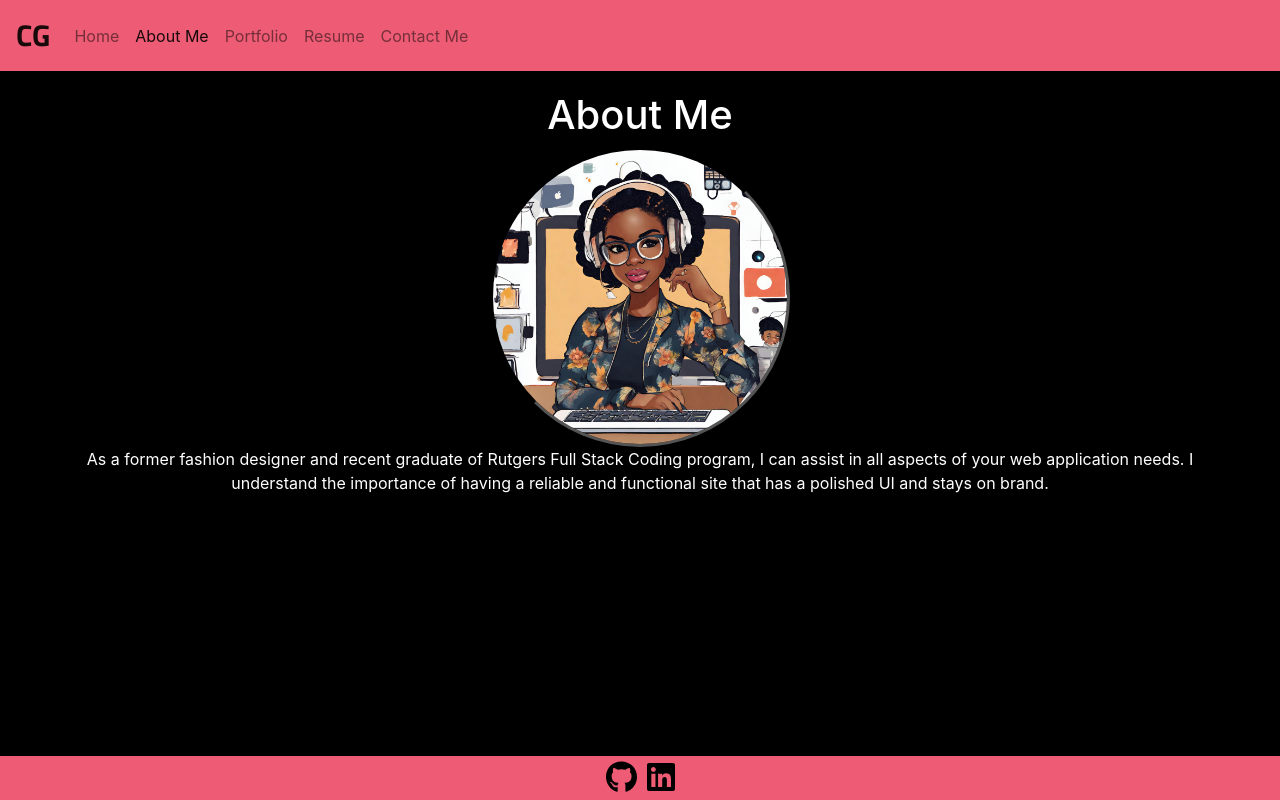
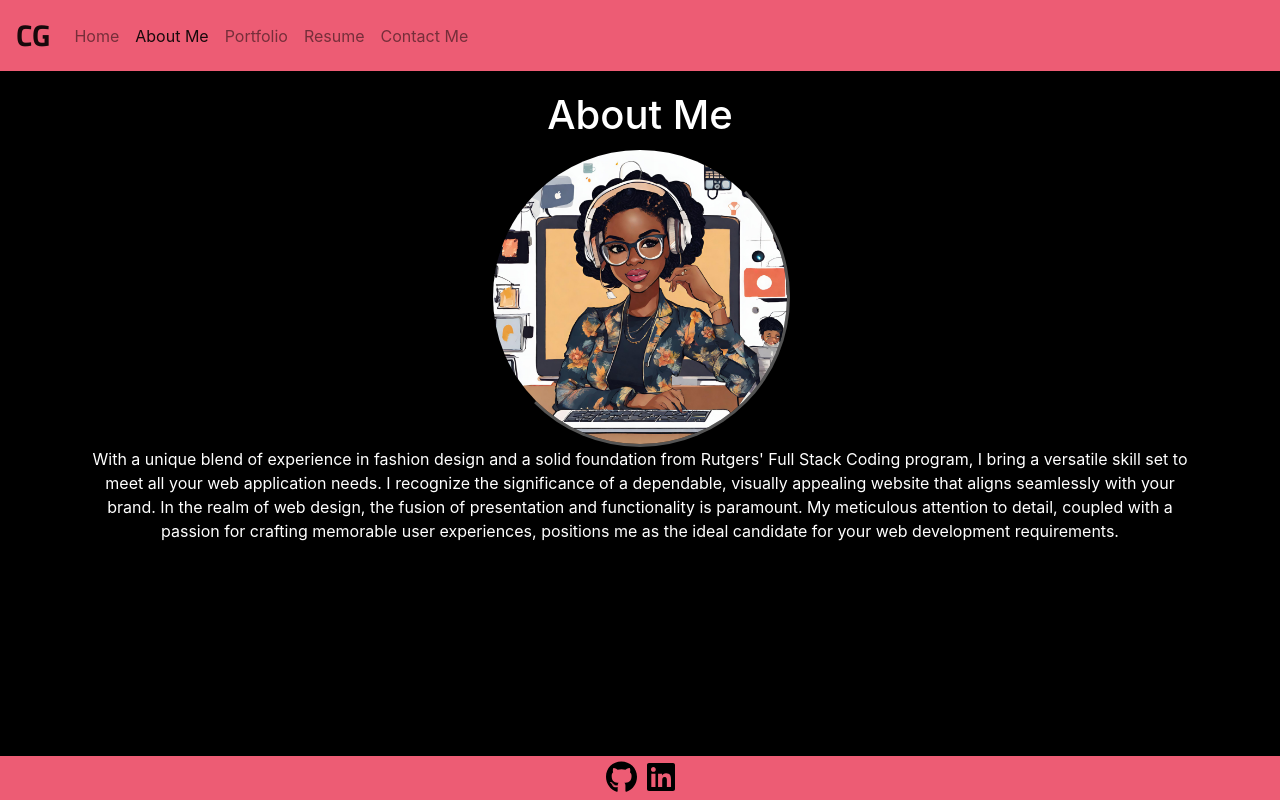
Before and after one commit to crissyg923/react-portfolio, a React (Vite) app: page /aboutme in a window 1280 px wide. Built offline with nearby package versions, Linux system fonts and the light colour scheme; a web font is replaced by a local one; what @react-pdf/renderer would draw is missing.

Commit message:
updated portfolio and about me pages

```diff
--- a/src/pages/Aboutme.jsx
+++ b/src/pages/Aboutme.jsx
@@ -6,9 +6,14 @@ export default function AboutPage() {
             <h1>About Me</h1>
             <img src={Avatar} className="avatar"width="300" height="300"/>
             <p>
-            As a former fashion designer and recent graduate of Rutgers Full Stack Coding program, I can assist in all aspects
-            of your web application needs.  I understand the importance of having a reliable and functional site that has a polished
-            UI and stays on brand.
+
+            With a unique blend of experience in fashion design and a solid foundation from
+            Rutgers' Full Stack Coding program, I bring a versatile skill set to meet all your
+            web application needs. I recognize the significance of a dependable, visually
+            appealing website that aligns seamlessly with your brand. In the realm of web design,
+            the fusion of presentation and functionality is paramount. My meticulous attention to
+            detail, coupled with a passion for crafting memorable user experiences, positions me
+            as the ideal candidate for your web development requirements.
             </p>
         </div>
     );
--- a/src/utils/PortfolioData.js
+++ b/src/utils/PortfolioData.js
@@ -10,7 +10,7 @@ console.log(img1);
 console.log(img2);
 const data=
 [
-    {id: 1, title: "JS Text Editor", image: img1, description: "Installable text editor with JS syntax highlighting", github: "https://github.com/crissyg923/note-taker", deployed: "https://github.com/crissyg923/note-taker"},
+    {id: 1, title: "JS Text Editor", image: img1, description: "Installable text editor with JS syntax highlighting", github: "https://github.com/crissyg923/installable-text-editor", deployed: "https://damp-ravine-90733-ba1a52068a9e.herokuapp.com/"},
     {id: 2, title: "Dream Journal & Inspiration App", image: img2, description:"JS journal with daily quote, image, and weather", github: "https://github.com/crissyg923/wake-up-and-dream", deployed: "https://crissyg923.github.io/wake-up-and-dream/"},
     {id: 3, title: "Daily Scheduler App", image: img3, description:"JS daily scheduler for keeoing track of important tasks.", github: "https://github.com/crissyg923/daily-scheduler", deployed: "https://crissyg923.github.io/daily-scheduler/"},
     {id: 4, title: "Note-Taker App", image: img4, description: "JS app for saving important notes.", github: "https://github.com/crissyg923/note-taker", deployed: "https://pacific-lowlands-07554-38d07e4db431.herokuapp.com"},
```
